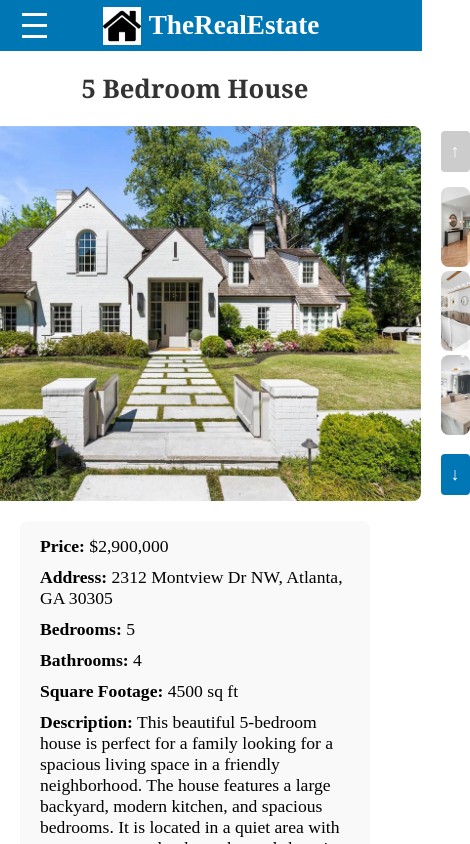
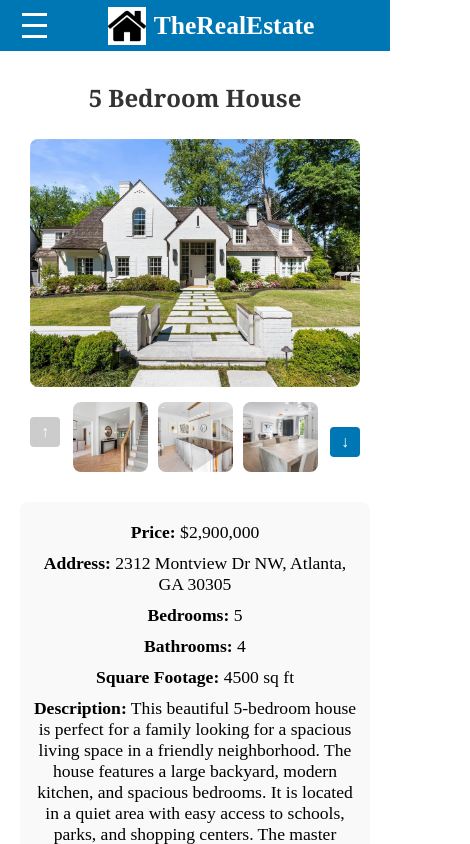
Before and after one commit to Ridvan2002/TheRealEstate, a React (Vite) app: page /property/1 in a window 390 px wide. Shown: the top 844 px of the page, 470 px wide, since content can reach past the window. Built offline with nearby package versions, Linux system fonts and the light colour scheme.

Commit message:
smaller device capability

```diff
--- a/src/Home.jsx
+++ b/src/Home.jsx
@@ -47,17 +47,11 @@ function Home({ listings, addToWishlist, handleOpenAuthModal }) { // Added handl
         <div className="home-page">
             <h1>Find Your Dream Home Today!</h1>
             <input
-                type="text"
-                placeholder="Search properties..."
-                value={searchQuery}
-                onChange={(e) => setSearchQuery(e.target.value)}
-                style={{
-                    padding: '10px',
-                    marginBottom: '20px',
-                    fontSize: '16px',
-                    width: '100%',
-                    maxWidth: '500px'
-                }}
+    type="text"
+    placeholder="Search properties..."
+    value={searchQuery}
+    onChange={(e) => setSearchQuery(e.target.value)}
+    className="search-input"
             />
 
             <div className="filters">
--- a/src/PropertyDetails.jsx
+++ b/src/PropertyDetails.jsx
@@ -51,12 +51,11 @@ function PropertyDetails({ listings, handleOpenAuthModal, onBuy }) {
     <h1 className="property-title">{property.title}</h1>
     <div className="details-container">
         <img src={property.image} alt={property.title} className="main-image" />
-                <div className="image-gallery">
-                    {property.additionalImages && property.additionalImages.length > 3 && (
-                        <button className="nav-button" onClick={showPreviousImage} disabled={visibleImages === 0}>
+        <div className="image-gallery-wrapper">
+            <button className="nav-button nav-button-top" onClick={showPreviousImage} disabled={visibleImages === 0}>
                 &uarr;
             </button>
-                    )}
+            <div className="image-gallery">
                 <div className="gallery-images">
                     {property.additionalImages.slice(visibleImages, visibleImages + 3).map((imgSrc, index) => (
                         <img
@@ -68,11 +67,10 @@ function PropertyDetails({ listings, handleOpenAuthModal, onBuy }) {
                         />
                     ))}
                 </div>
-                    {property.additionalImages && property.additionalImages.length > 3 && (
-                        <button className="nav-button" onClick={showNextImage} disabled={visibleImages >= property.additionalImages.length - 3}>
+            </div>
+            <button className="nav-button nav-button-bottom" onClick={showNextImage} disabled={visibleImages >= property.additionalImages.length - 3}>
                 &darr;
             </button>
-                    )}
         </div>
     </div>
             <div className="property-info">
--- a/src/styles/ListProperty.css
+++ b/src/styles/ListProperty.css
@@ -1,5 +1,5 @@
 .list-property-form {
-    max-width: 850px;
+    width: 80%;
     margin: 20px auto;
     padding: 0;
     font-family: Arial, sans-serif;
--- a/src/styles/PropertyCard.css
+++ b/src/styles/PropertyCard.css
@@ -3,7 +3,7 @@
     border-radius: 10px;
     overflow: hidden;
     box-shadow: 0 4px 8px rgba(0, 0, 0, 0.1);
-    margin: 27px;
+    margin: 15px;
     background-color: white;
     text-align: center;
     transition: max-width 0.3s ease;
@@ -22,29 +22,30 @@
 }
 
 .property-details h2 {
-    font-size: 1.2rem;
+    font-size: 1.7rem;
     margin-bottom: 10px;
     margin-top: 0px;
 }
 
 .property-details p {
-    font-size: 1.0rem;
+    font-size: 1.3rem;
     margin: 0 0 10px;
 }
 
 .property-actions {
     display: flex;
     justify-content: space-around;
-    margin-top: 10px;
-    gap: 2px; /* Optional: Adds space between buttons */
+    margin-top: 20px;
+    gap: 0px; /* Optional: Adds space between buttons */
+    margin-bottom: 10px;
 }
 
 .btn-primary {
-    padding: 10px 5px;
+    padding: 10px 15px;
     text-decoration: none;
     border-radius: 5px;
     cursor: pointer;
-    font-size: 1.0rem;
+    font-size: 1.2rem;
     color: white;
     background-color: #0077b5;
 }
@@ -58,7 +59,7 @@
     border: none;
     border-radius: 5px;
     cursor: pointer;
-    font-size: 1.0rem;
+    font-size: 1.1rem;
     color: white;
 }
 
@@ -97,15 +98,16 @@
     }
 
     .property-details h2 {
-        font-size: 1.5rem;
+        font-size: 1.4rem;
     }
 
     .property-details p {
-        font-size: 1.0rem;
+        font-size: 1.2rem;
     }
 
     .property-actions {
-        flex-direction: column; /* Stacks buttons vertically on smaller screens */
+        flex-direction: column;
+        margin-top: 10px;
     }
 
     .btn-primary,
--- a/src/styles/PropertyDetails.css
+++ b/src/styles/PropertyDetails.css
@@ -6,31 +6,36 @@
 
 .details-container {
     display: flex;
-    gap: 20px;
+    gap: 30px;
     margin-bottom: 20px;
-    justify-content: center;
+    margin-left: 0px;
 }
+
+
 
 .main-image {
     flex: 1;
-    max-width: 500px;
+    max-width: 530px;
     object-fit: cover;
     border-radius: 8px;
-    max-height: 400px;
+    max-height: 500px;
 }
 
 .image-gallery {
     display: flex;
+    gap: 10px;
+}
+
+.gallery-images {
+    display: flex;
+    gap: 10px;
     flex-direction: column;
-    gap: 10px;
-    align-items: flex-start;
-    flex: 1;
-    max-width: 240px;
+
 }
 
 .gallery-image {
-    width: 100%;
-    height: 80px;
+    width: 200px;
+    height: 100px;
     object-fit: cover;
     border-radius: 8px;
     cursor: pointer;
@@ -49,9 +54,11 @@
     border: none;
     border-radius: 4px;
     cursor: pointer;
-    width: 100%;
-    margin: 5px auto;
-    display: block;
+    width: 200px;
+    height: 40px;
+    display: flex;
+    align-items: center;
+    justify-content: center;
 }
 
 .nav-button:disabled {
@@ -59,6 +66,13 @@
     cursor: not-allowed;
 }
 
+.nav-button-top {
+    margin-bottom: 10px; /* Adds space below the top button */
+}
+
+.nav-button-bottom {
+    margin-top: 10px; /* Adds space above the bottom button */
+}
 .property-info {
     max-width: 720px;
     padding: 5px 20px;
@@ -119,3 +133,96 @@
     border-radius: 8px;
     object-fit: contain;
 }
+
+@media (max-width: 830px) {
+    .details-container {
+        flex-direction: column;
+        align-items: center;
+        justify-content: center;
+        gap: 15px; /* Reduces the gap between elements */
+        padding: 10px; /* Adjust padding to fit mobile */
+    }
+
+    .main-image {
+        width: 100%; /* Make the image responsive */
+        max-width: 600px; /* Limit the max-width to avoid too large images on smaller screens */
+        height: auto;
+        border-radius: 8px;
+    }
+
+    .image-gallery-wrapper {
+        display: flex;
+        flex-direction: row;
+        align-items: center;
+        justify-content: space-between; /* Space out the navigation buttons */
+        width: 100%; /* Make sure it fits within the screen width */
+        max-width: 400px; /* Keep it consistent with the main image */
+        gap: 5px;
+    }
+
+    .gallery-images {
+        flex-direction: row;
+        gap: 10px;
+        overflow-x: auto; /* Allow horizontal scroll for extra images */
+        width: 100%; /* Occupy the full width */
+    }
+
+    .gallery-image {
+        width: 100px; /* Adjust size for mobile */
+        height: 100px;
+    }
+
+    .nav-button {
+        padding: 5px;
+        width: 30px;
+        height: 30px;
+        font-size: 16px;
+    }
+
+    .property-title {
+        font-size: 1.5rem;
+        text-align: center;
+        margin-top: 10px;
+        margin-bottom: 15px;
+    }
+
+    .property-info {
+        padding: 10px;
+        margin: 0;
+        text-align: center;
+    }
+
+    .buy-button {
+        max-width: 400px;
+        font-size: 1rem;
+    }
+}
+
+
+
+@media (min-width: 425px) and (max-width: 830){
+
+    .main-image {
+        width: 100%; /* Make the image responsive */
+        max-width: 600px; /* Limit the max-width to avoid too large images on smaller screens */
+        height: auto;
+        border-radius: 8px;
+    }
+    .gallery-image {
+        width: 105px; /* Adjust size for mobile */
+        height: 60px;
+    }
+}
+@media (max-width: 425px) {
+    .gallery-image {
+        width: 75px; /* Adjust size for mobile */
+        height: 70px;
+    }
+}
+
+@media (max-width: 360px) {
+    .gallery-image {
+        width: 55px; /* Adjust size for mobile */
+        height: 60px;
+    }
+}
--- a/src/styles/index.css
+++ b/src/styles/index.css
@@ -3,6 +3,8 @@ body, html {
   margin: 0;
   padding: 0;
   box-sizing: border-box;
+  overflow-x: hidden;
+
 }
 
 h1 {
@@ -24,6 +26,10 @@ h1 {
   z-index: 1000;
   width: 100%;
 }
+.home-page{
+  margin-left: 20px;
+  margin-right: 20px;
+}
 
 /* Title styling */
 .theTitle {
@@ -40,7 +46,7 @@ h1 {
 }
 
 .title-text {
-  font-size: 1.7rem;
+  font-size: 1.6rem;
   font-weight: bold;
   color: white;
 }
@@ -124,40 +130,30 @@ h1 {
   }
 }
 
-/* Property grid for responsive layout */
+.wishlist-page .property-grid {
+  width: 90%;
+}
+
 .property-grid {
   display: grid;
-  gap: 10px;
+  gap: 0px;
   justify-content: center;
   margin: 0 auto;
-  padding: 10px;
+  margin-top: 10px;
 }
 
-@media (min-width: 1200px) {
+
+@media (min-width: 1600px) {
   .property-grid {
     grid-template-columns: repeat(5, 1fr); /* 5 cards per row for very large screens */
-    max-width: 1600px;
+    max-width: 2000px;
   }
 }
 
-@media (min-width: 992px) and (max-width: 1199px) {
-  .property-grid {
-    grid-template-columns: repeat(4, 1fr); /* 4 cards per row for large screens */
-    max-width: 1200px;
-  }
-}
-
-@media (min-width: 768px) and (max-width: 991px) {
-  .property-grid {
-    grid-template-columns: repeat(3, 1fr); /* 3 cards per row for medium screens */
-    max-width: 900px;
-  }
-}
-
-@media (max-width: 768px) {
+@media (max-width: 950px) {
   .property-grid {
     grid-template-columns: repeat(2, 1fr); /* 2 cards per row for small screens */
-    max-width: 600px;
+    max-width: 1000px;
   }
 
   .nav-sign-in-large {
@@ -215,7 +211,7 @@ h1 {
 
 .home-page,
 .wishlist-page {
-  padding: 5px;
+  padding: 0px;
   text-align: center;
 }
 
@@ -224,7 +220,7 @@ h1 {
   margin-bottom: 20px;
   font-size: 16px;
   width: 100%;
-  max-width: 500px;
+  max-width: 100px;
   border: 1px solid #ddd;
   border-radius: 5px;
 }
@@ -238,7 +234,7 @@ h1 {
   padding: 10px;
   background-color: #f9f9f9;
   border-radius: 8px;
-  max-width: 850px;
+  max-width: 800px;
   margin: 0 auto;
 }
 
@@ -262,11 +258,11 @@ h1 {
 @media (min-width: 768px) {
   .filters {
     grid-template-columns: repeat(2, 1fr); /* Two columns for medium screens */
-    padding: 15px;
-    gap: 15px;
+    padding: 5px;
+    gap: 5px;
   }
   .filters label {
-    font-size: 16px;
+    font-size: 12px;
   }
   .filters select {
     padding: 10px;
@@ -277,31 +273,31 @@ h1 {
 @media (min-width: 992px) {
   .filters {
     grid-template-columns: repeat(4, 1fr); /* Four columns for large screens */
-    padding: 20px;
+    padding: 10px;
     gap: 20px;
   }
   .filters label {
-    font-size: 18px;
+    font-size: 16px;
   }
   .filters select {
     padding: 12px;
-    font-size: 18px;
+    font-size: 14px;
   }
 }
 
 @media (min-width: 1200px) {
   .filters {
     grid-template-columns: repeat(4, 1fr);
-    max-width: 1000px;
-    padding: 25px;
-    gap: 25px;
+    max-width: 800px;
+    padding: 15px;
+    gap: 20px;
   }
   .filters label {
-    font-size: 20px;
+    font-size: 16px;
   }
   .filters select {
-    padding: 15px;
-    font-size: 20px;
+    padding: 10px;
+    font-size: 12px;
   }
 }
 
@@ -323,8 +319,52 @@ h1 {
   text-align: center;
 }
 
-@media (max-width: 480px) {
+@media (min-width: 411px) and (max-width: 480px) {
+  .property-grid {
+    grid-template-columns: 1fr; /* 1 card per row for very small screens */
+  }
+
+  .filters {
+    grid-template-columns: repeat(2, 1fr);
+    max-width: 800px;
+    padding: 10px;
+    gap: 5px;
+    margin: 0px 15px;
+  }
+
+}
+
+@media (max-width: 412px) {
   .property-grid {
     grid-template-columns: 1fr; /* 1 card per row for very small screens */
   }
 }
+
+@media (min-width: 370px) and (max-width: 411px) {
+  .filters {
+    grid-template-columns: repeat(2, 1fr);
+  }
+}
+
+/* Base style */
+.search-input {
+  padding: 10px;
+  margin-bottom: 20px;
+  font-size: 16px;
+  width: 100%; /* Allows it to fill the container */
+  min-width: 400px; /* Initial max width for smaller screens */
+  border: 1px solid #ddd;
+  border-radius: 5px;
+}
+
+@media (max-width: 767px) {
+  .search-input {
+      min-width: 200px; /* Increase max-width for medium screens */
+  }
+}
+
+@media (max-width: 290px) {
+  .search-input {
+      min-width: 140px; /* Increase max-width for medium screens */
+  }
+}
```
Also changed, not shown: 1 other file (tests, documents, lock files or other folders). Lines whose indentation alone changed are shown as unchanged.
